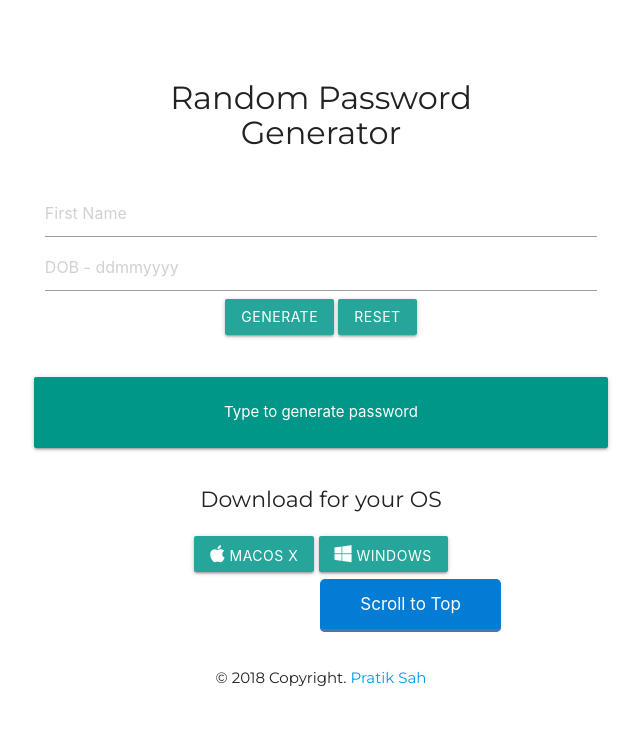
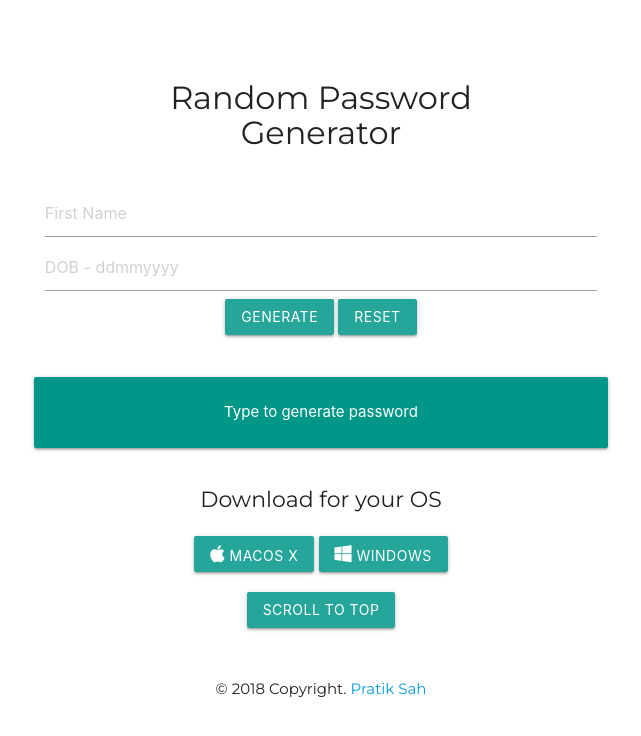
Before and after one commit to ThePratikSah/rand_pass_generator, a plain HTML site: page index.html in a window 1280 px wide. Shown: the whole page, without its empty margins (319-960 px from the left). Drawn offline with nearby package versions, Linux system fonts and the light colour scheme.

Commit message:
Update index.html

```diff
--- a/index.html
+++ b/index.html
@@ -46,7 +46,7 @@
                     <a href="https://www.mediafire.com/file/2xicw2e7u887ujf/Random_Password_Generator_Setup_1.0.0.exe/file" class="waves-effect waves-light btn"><i class="fab fa-windows"></i> Windows</a>
                 </div>
                 <div class="row center">
-                  <a style="border-bottom: 3px solid #4C74B6;bottom:10px;margin-left:30%;background: #027CD5;text-decoration:none;color:#fff;font-weight:normal;padding:15px 40px;border-top: none;font-size: 17px;border-left: none;border-right: none;border-radius: 5px;left: 23%;cursor: pointer;"
+                  <a class="waves-effect waves-light btn"
                     href="javascript:(document.onreadystatechange=function(){
                       window.scroll({top:0,left:0,behavior:'smooth'})
                     }());">
```
